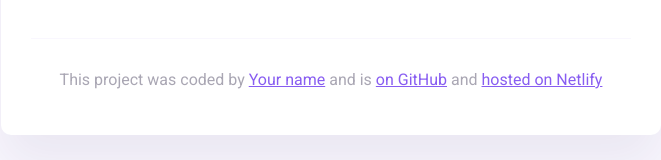
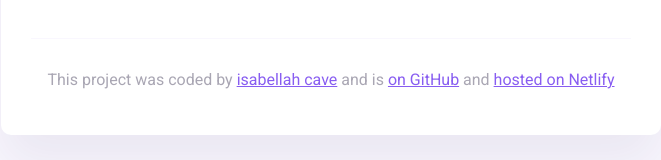
Before and after one commit to IsabellahCave/github-homework, a plain HTML site: page index.html in a window 1280 px wide. Shown: the part 325-485 px from the top of the page, without its empty margins (309-970 px from the left). Drawn offline with nearby package versions, Linux system fonts and the light colour scheme.

Commit message:
Update index.html

```diff
--- a/index.html
+++ b/index.html
@@ -48,7 +48,7 @@
       <footer>
         <p>
           This project was coded by
-          <a href="#" target="_blank">Your name</a> and is
+          <a href="#" target="_blank">isabellah cave</a> and is
           <a href="#" target="_blank"> on GitHub</a> and
           <a href="#" target="_blank">hosted on Netlify</a>
         </p>
```
